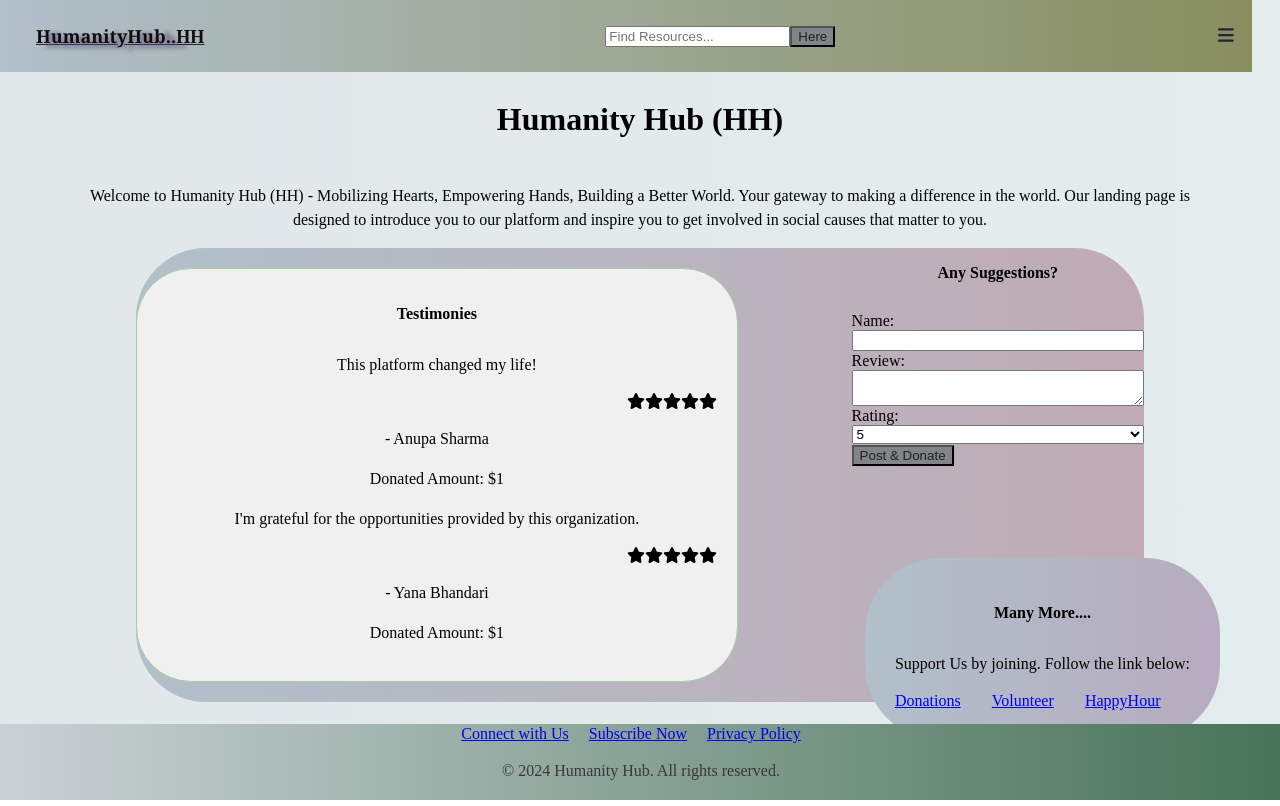
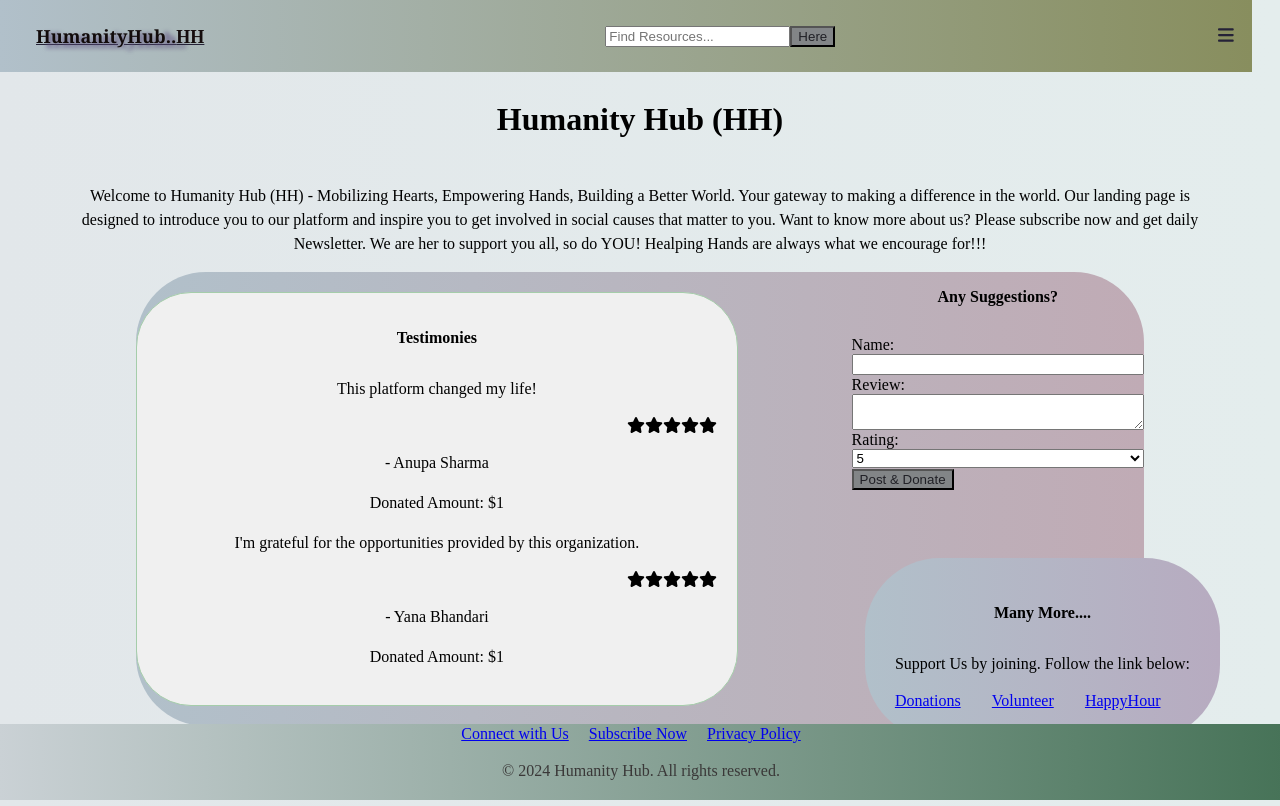
Before and after one commit to yana1al/HumanityHub, a React (Vite) app: page / in a window 1280 px wide. Built offline with nearby package versions, Linux system fonts and the light colour scheme.

Commit message:
Home Page

```diff
--- a/src/components/Home.jsx
+++ b/src/components/Home.jsx
@@ -46,7 +46,7 @@ const Home = () => {
     <div className="home">
       <h1> Humanity Hub (HH)</h1>
       <p>
-        Welcome to Humanity Hub (HH) - Mobilizing Hearts, Empowering Hands, Building a Better World. Your gateway to making a difference in the world. Our landing page is designed to introduce you to our platform and inspire you to get involved in social causes that matter to you.
+        Welcome to Humanity Hub (HH) - Mobilizing Hearts, Empowering Hands, Building a Better World. Your gateway to making a difference in the world. Our landing page is designed to introduce you to our platform and inspire you to get involved in social causes that matter to you. Want to know more about us? Please subscribe now and get daily Newsletter. We are her to support you all, so do YOU! Healping Hands are always what we encourage for!!!
       </p>
 
       <div className="testimonies-container">
```
